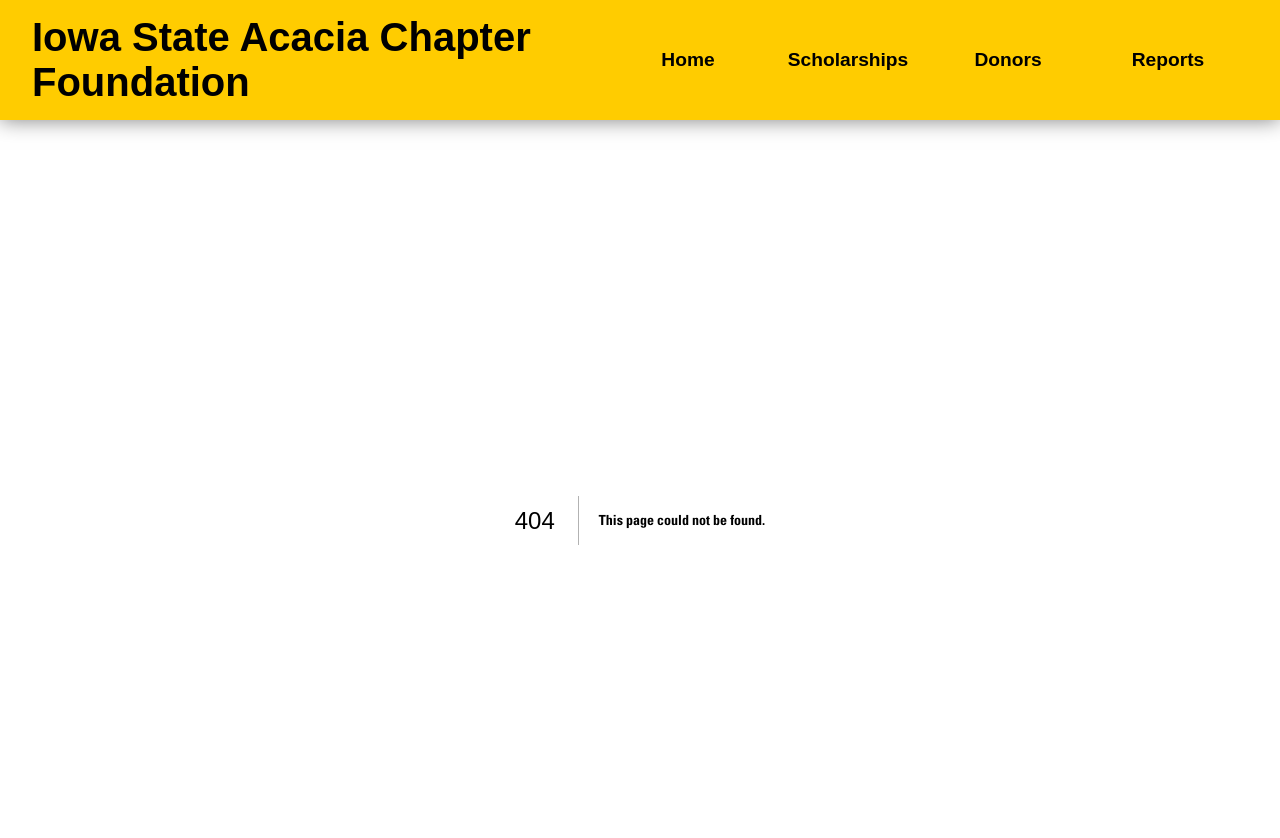
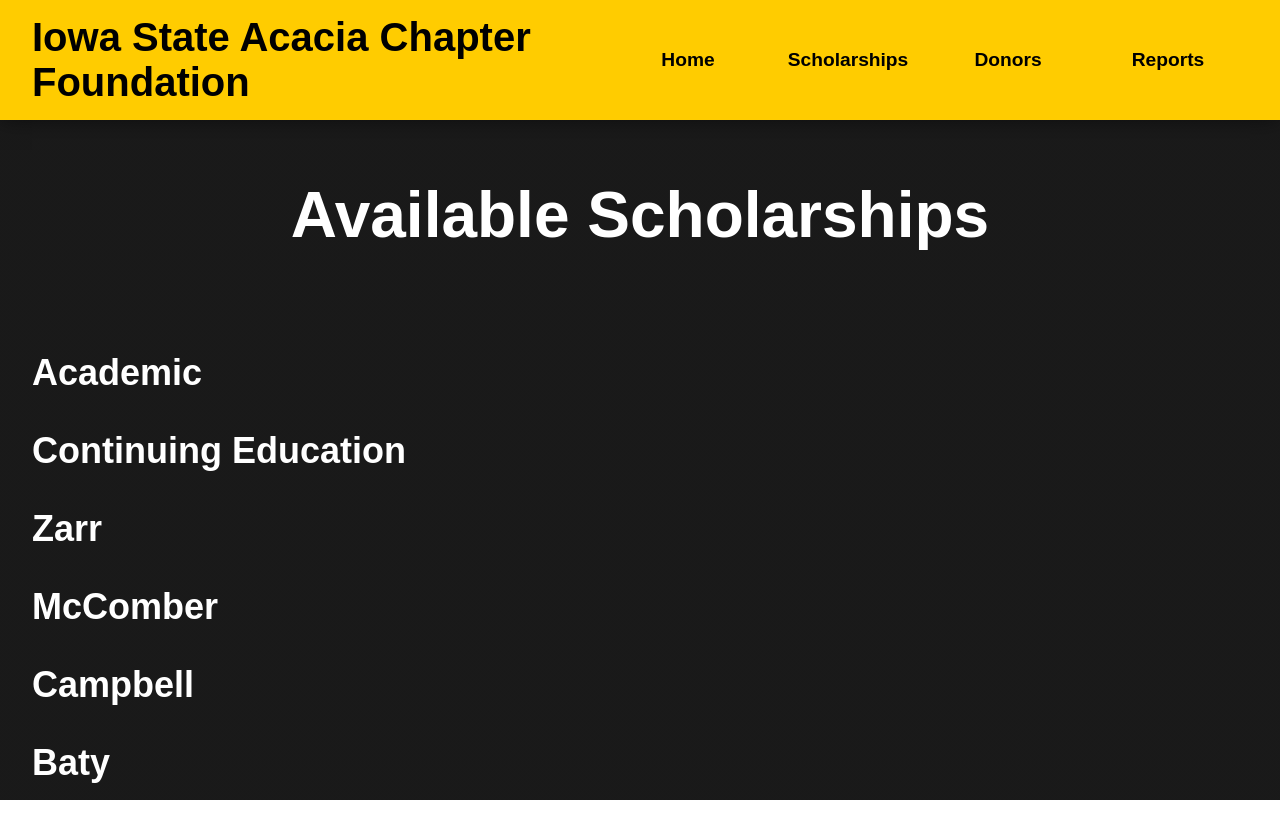
Before and after one commit to kevin21018212/Acacia-Website, a Next.js app: page /scholarships in a window 1280 px wide. Before the commit this address had no page. Shown: the top 838 px of the page. After the commit the page ends 800 px from the top, so only its background shows below. Built offline with nearby package versions, Linux system fonts and the light colour scheme; a web font is replaced by a local one.

Commit message:
scholarships page

```diff
--- /dev/null
+++ b/app/scholarships/page.module.css
@@ -0,0 +1,43 @@
+.scholarshipsContainer {
+  width: 100vw;
+  height: 85vh;
+  display: flex;
+  flex-direction: column;
+  align-items: center;
+  overflow-x: hidden;
+  background: linear-gradient(rgba(0, 0, 0, 0.8), rgba(0, 0, 0, 0.8));
+}
+
+.heading {
+  height: 10%;
+  width: 100%;
+  display: flex;
+  justify-content: center;
+  align-items: flex-end;
+  margin: 5%;
+}
+.heading h1 {
+  font-size: 5vw;
+  color: white;
+}
+
+.scholarshipBox {
+  height: 90%;
+  width: 100%;
+  padding-left: 5%;
+}
+
+.scolarship {
+  display: flex;
+  width: 100%;
+  height: 15%;
+}
+
+.info {
+  width: 50%;
+  color: white;
+}
+
+.requirments {
+  width: 50%;
+}
--- /dev/null
+++ b/app/scholarships/page.tsx
@@ -0,0 +1,51 @@
+"use client";
+
+import styles from "./page.module.css";
+
+export default function Scholarships() {
+  return (
+    <div className={styles.scholarshipsContainer}>
+      <div className={styles.heading}>
+        <h1>Available Scholarships</h1>
+      </div>
+      <div className={styles.scholarshipBox}>
+        <div className={styles.scholarship}>
+          <div className={styles.info}>
+            <h3>Academic</h3>
+          </div>
+          <div className={styles.requirements}></div>
+        </div>
+        <div className={styles.scholarship}>
+          <div className={styles.info}>
+            <h3>Continuing Education</h3>
+          </div>
+          <div className={styles.requirements}></div>
+        </div>
+        <div className={styles.scholarship}>
+          <div className={styles.info}>
+            <h3>Zarr</h3>
+          </div>
+          <div className={styles.requirements}></div>
+        </div>
+        <div className={styles.scholarship}>
+          <div className={styles.info}>
+            <h3>McComber</h3>
+          </div>
+          <div className={styles.requirements}></div>
+        </div>
+        <div className={styles.scholarship}>
+          <div className={styles.info}>
+            <h3>Campbell</h3>
+          </div>
+          <div className={styles.requirements}></div>
+        </div>
+        <div className={styles.scholarship}>
+          <div className={styles.info}>
+            <h3>Baty</h3>
+          </div>
+          <div className={styles.requirements}></div>
+        </div>
+      </div>
+    </div>
+  );
+}
```
